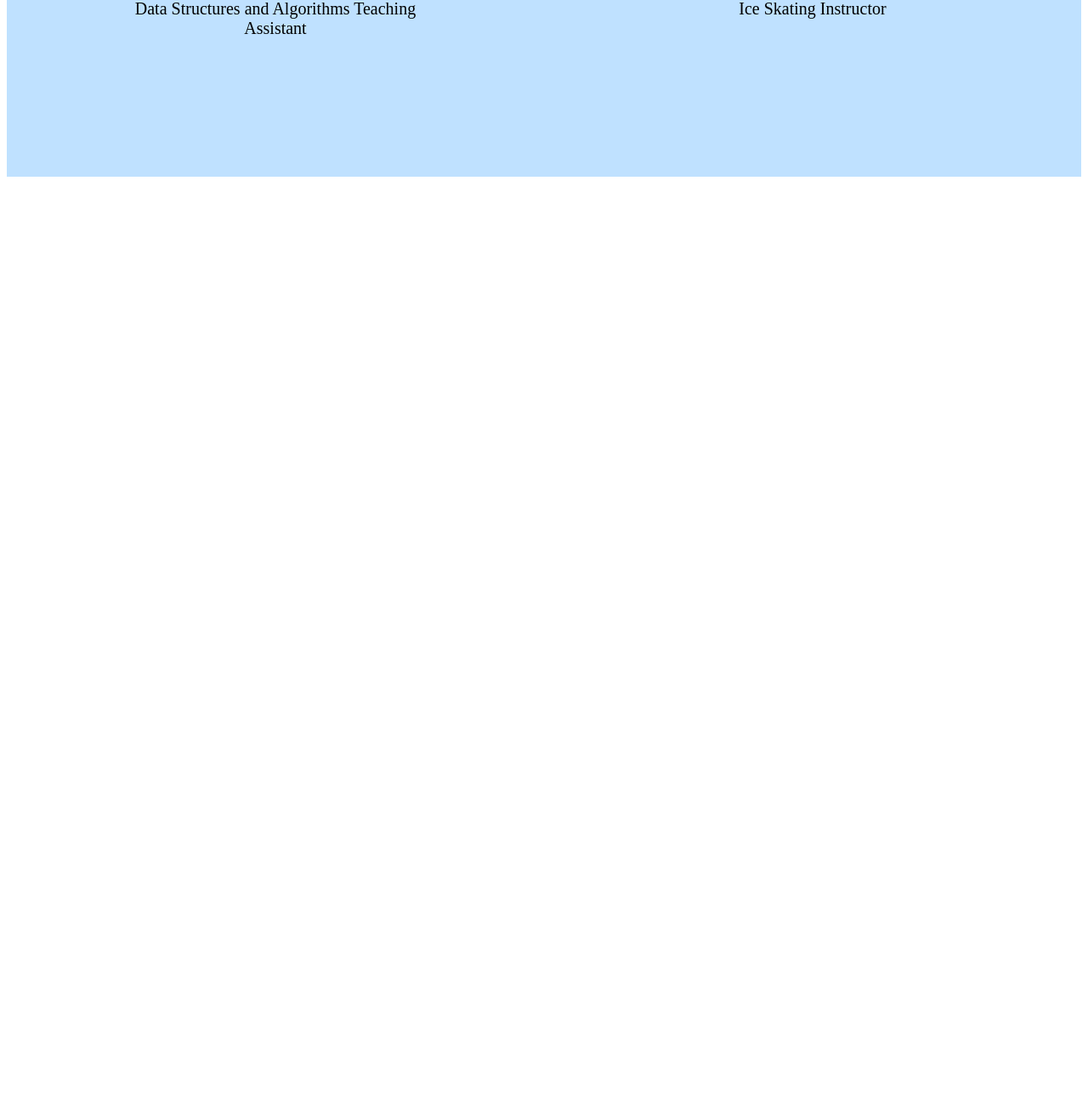
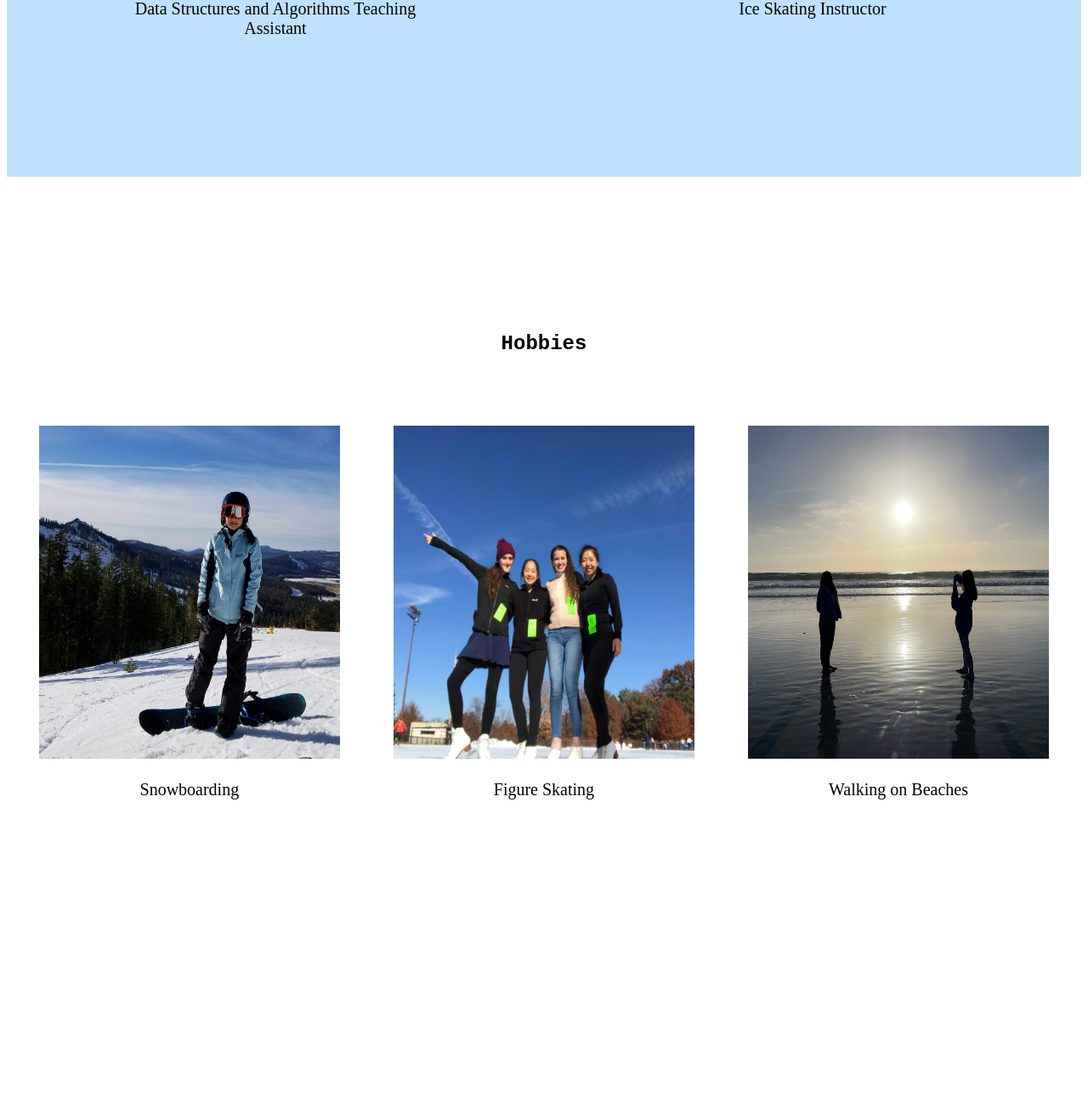
Before and after one commit to MLH-Fellowship/project-ssquad, a Flask app: page /aboutSally in a window 1280 px wide. Shown: the part 1437-2747 px from the top of the page at 85% size. Before the commit the page ends 1645 px from the top, so only its background shows below. Run offline with Flask 2, Linux system fonts and the light colour scheme.

Commit message:
added Sally's hobbies

```diff
--- a/app/static/styles/sally.css
+++ b/app/static/styles/sally.css
@@ -69,3 +69,33 @@ h2{
 
     position: relative;
 }
+
+#hobbies{
+    min-height: 100vh;
+}
+
+#hobbies .hobby-column{
+    float: left;
+    margin-top: 5%;
+    margin-left: 3%;
+    margin-right: 2%;
+    width: 28%;
+    height: 50%;
+
+    position: relative;
+    overflow: hidden;
+    /*border-radius: 50%;*/
+}
+
+.hobby-label{
+    float: left;
+    text-align: center;
+    font-size: 20px;
+    margin-top: 2%;
+    margin-left: 3%;
+    margin-right: 2%;
+    width: 28%;
+    height: 50%;
+
+    position: relative;
+}
--- a/app/templates/sally.html
+++ b/app/templates/sally.html
@@ -12,8 +12,8 @@
         <div class="column">
             <img src="./static/img/sally.jpeg">
         </div>
+    </section>
 
-    </section>
     <section id="work">
         <h2>Work Experience</h2>
         <div class="work-column">
@@ -26,5 +26,21 @@
         <div class="label">Ice Skating Instructor</div>
     </section>
 
+    <section id="hobbies">
+        <h2>Hobbies</h2>
+        <div class="hobby-column">
+            <img src="./static/img/snowboarding.jpg">
+        </div>
+        <div class="hobby-column">
+            <img src="./static/img/skating.jpeg">
+        </div>
+        <div class="hobby-column">
+            <img src="./static/img/beach.jpeg">
+        </div>
+        <div class="hobby-label">Snowboarding</div>
+        <div class="hobby-label">Figure Skating</div>
+        <div class="hobby-label">Walking on Beaches</div>
+    </section>
+
 </body>
 </html>
```
Also changed, not shown: app/static/img/beach.jpeg (added), app/static/img/skating.jpeg (added), app/static/img/snowboarding.jpg (added).
